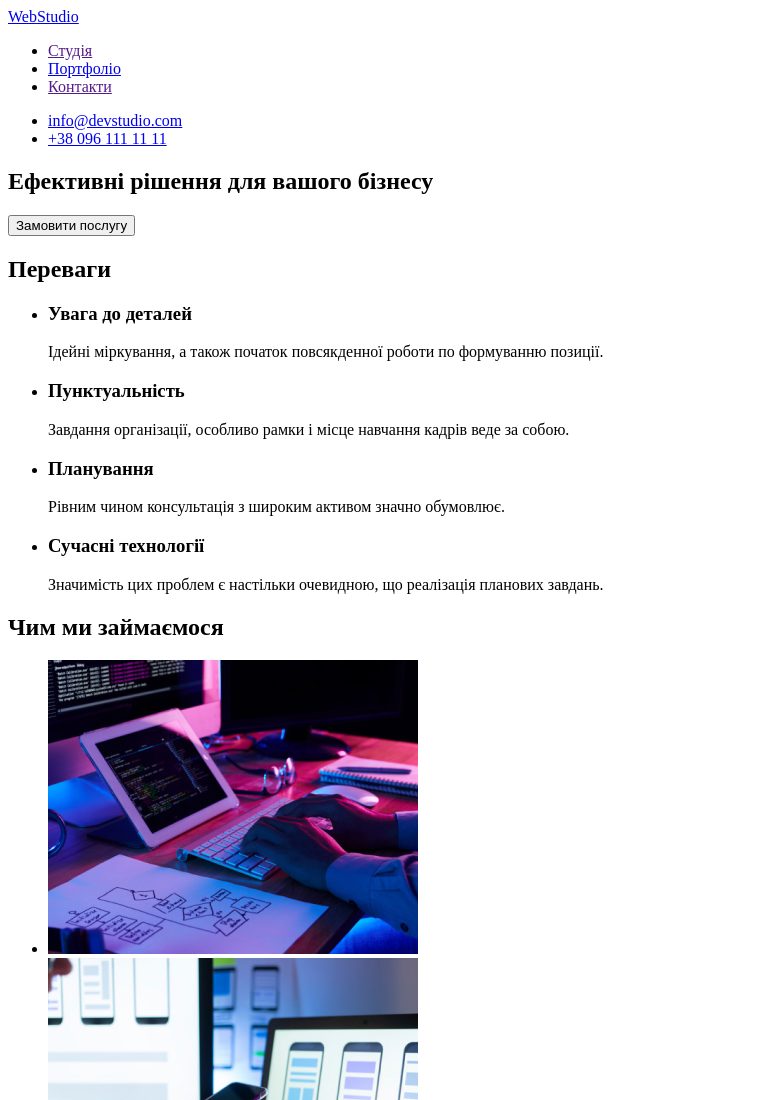
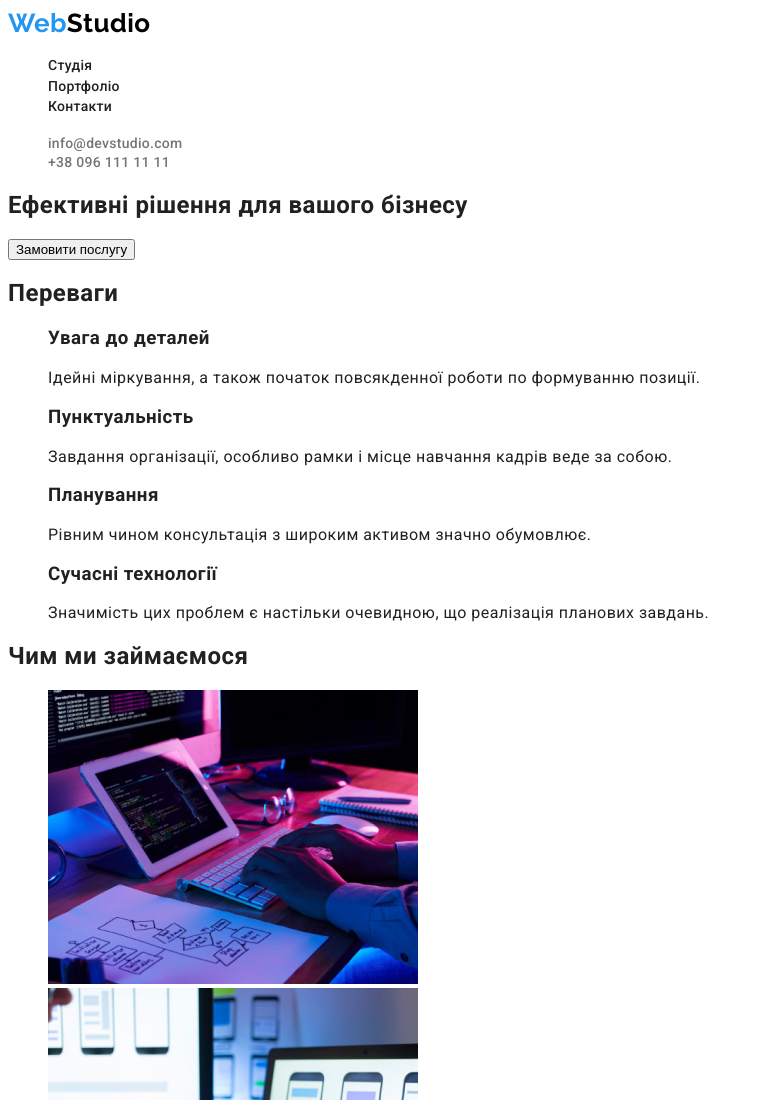
Before and after one commit to AntoninaHoncharenko/goit-markup-hw-02, a plain HTML site: page index.html in a window 1280 px wide. Shown: the top 1100 px of the page, without its empty margins (0-759 px from the left). Drawn offline with Linux system fonts and the light colour scheme.

Commit message:
add header styles

```diff
--- a/css/styles.css
+++ b/css/styles.css
@@ -0,0 +1,59 @@
+/* ------Змінні------- */
+
+:root {
+  --main-color: #212121;
+  --secondary-color: #ffffff;
+  --accent-color: #2196f3;
+  --text-color: #757575;
+}
+
+body {
+  font-family: 'Roboto', sans-serif;
+  color: #212121;
+  letter-spacing: 0.03em;
+}
+
+ul {
+  list-style: none;
+}
+
+a {
+  text-decoration: none;
+}
+
+/* --------Header --------*/
+
+.logo {
+  font-family: 'Raleway';
+  font-weight: 700;
+  font-size: 26px;
+  line-height: 1.19;
+  color: var(--accent-color);
+}
+
+.studio {
+  color: #000000;
+}
+
+.nav-link {
+  font-weight: 500;
+  font-size: 14px;
+  line-height: 1.4;
+  letter-spacing: 0.02em;
+  color: var(--main-color);
+}
+
+.header-contact {
+  font-weight: 500;
+  font-size: 14px;
+  line-height: 1.14;
+  letter-spacing: 0.02em;
+  color: var(--text-color);
+}
+
+.nav-link:hover,
+.nav-link:focus,
+.header-contact:hover,
+.header-contact:focus {
+  color: var(--accent-color);
+}
--- a/index.html
+++ b/index.html
@@ -18,15 +18,19 @@
       <nav class="header-nav">
         <a href="./index.html" lang="en" class="logo">Web<span class="studio">Studio</span></a>
         <ul class="nav-list">
-          <li class="nav-item"><a href="">Студія</a></li>
-          <li class="nav-item"><a href="./portfolio.html">Портфоліо</a></li>
-          <li class="nav-item"><a href="">Контакти</a></li>
+          <li class="nav-item"><a class="nav-link" href="">Студія</a></li>
+          <li class="nav-item"><a class="nav-link" href="./portfolio.html">Портфоліо</a></li>
+          <li class="nav-item"><a class="nav-link" href="">Контакти</a></li>
         </ul>
       </nav>
 
       <ul class="header-list">
-        <li class="header-mail"><a href="mailto:info@devstudio.com">info@devstudio.com</a></li>
-        <li class="header-tel"><a href="tel:+380961111111">+38 096 111 11 11</a></li>
+        <li class="header-item">
+          <a class="header-contact" href="mailto:info@devstudio.com">info@devstudio.com</a>
+        </li>
+        <li class="header-item">
+          <a class="header-contact" href="tel:+380961111111">+38 096 111 11 11</a>
+        </li>
       </ul>
     </header>
 
@@ -137,10 +141,10 @@
             >
           </li>
           <li class="footer-item">
-            <a class="footer-mail" href="mailto:info@example.com">info@example.com</a>
+            <a class="footer-contact" href="mailto:info@example.com">info@example.com</a>
           </li>
           <li class="footer-item">
-            <a class="footer-tel" href="tel:+380991111111">+38 099 111 11 11</a>
+            <a class="footer-contact" href="tel:+380991111111">+38 099 111 11 11</a>
           </li>
         </ul>
       </address>
```
Also changed, not shown: portfolio.html (+11 -7 lines).
